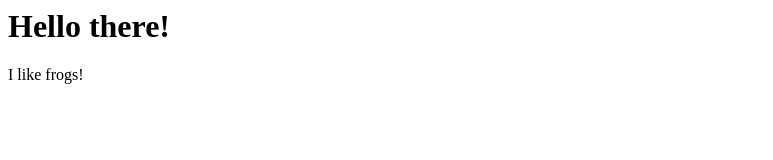
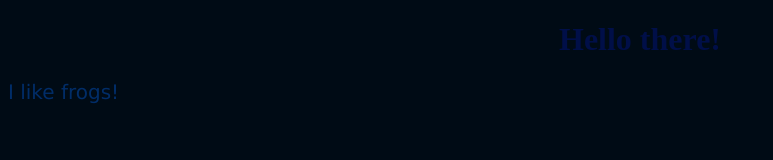
Before and after one commit to Froggable/frog, a plain HTML site: page index.html in a window 1280 px wide. Shown: the whole page, without its empty margins (0-773 px from the left). Drawn offline with Linux system fonts and the light colour scheme.

Commit message:
Fixed CSS :D
Also added stuff needed for HTML and more things for CSS

```diff
--- a/index.html
+++ b/index.html
@@ -1,3 +1,14 @@
+<!DOCTYPE html>
+<html>
+<head>
+<link rel="stylesheet" href="styles.css">
+<title>Froggable's Website</title>
+</head>
+<body>
+
 <h1>Hello there!</h1>
 <div></div>
 <p>I like frogs!</p>
+
+</body>
+</html>
--- a/styles.css
+++ b/styles.css
@@ -1,13 +1,14 @@
 body {
-    background-color: lightblue;
+    background-color: #000b15;
   }
 
   h1 {
-    color: white;
+    color: #000f48;
     text-align: center;
   }
 
   p {
     font-family: verdana;
     font-size: 20px;
+    color: #002d68;
   }
```
